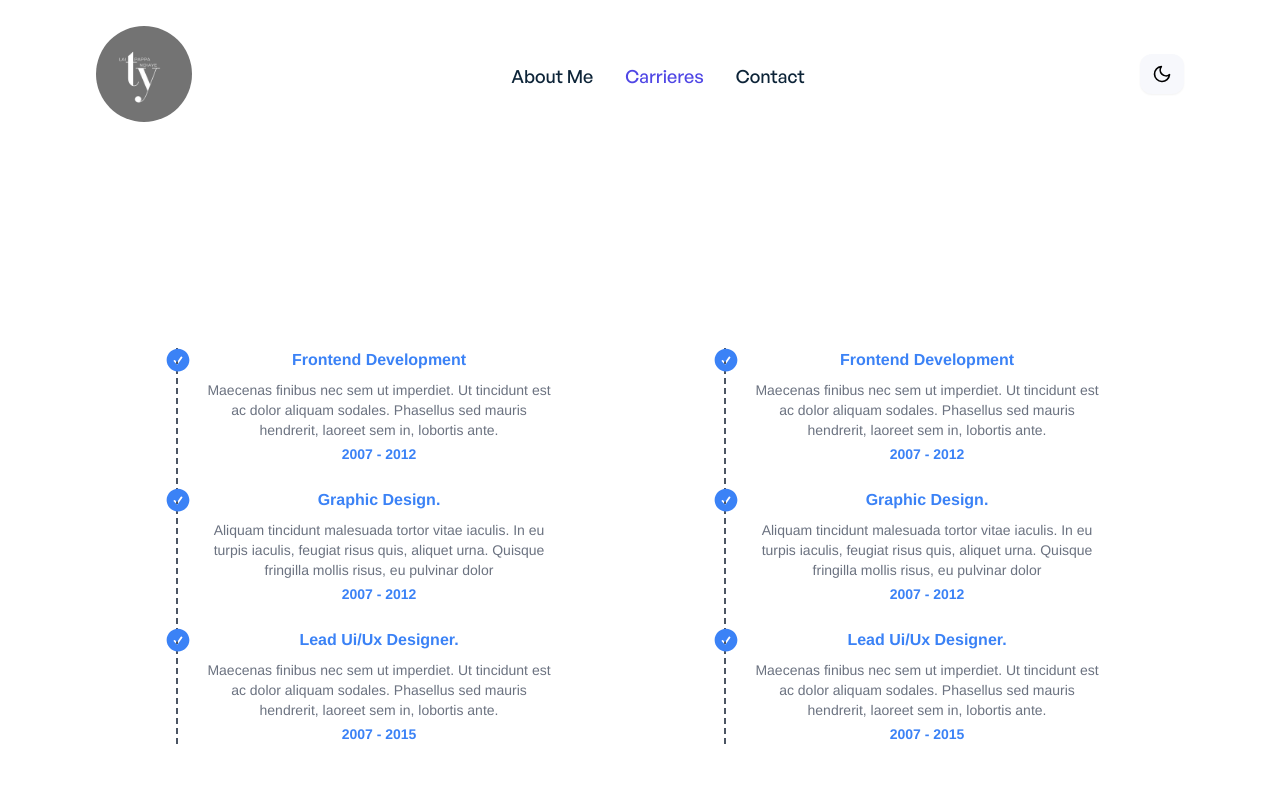
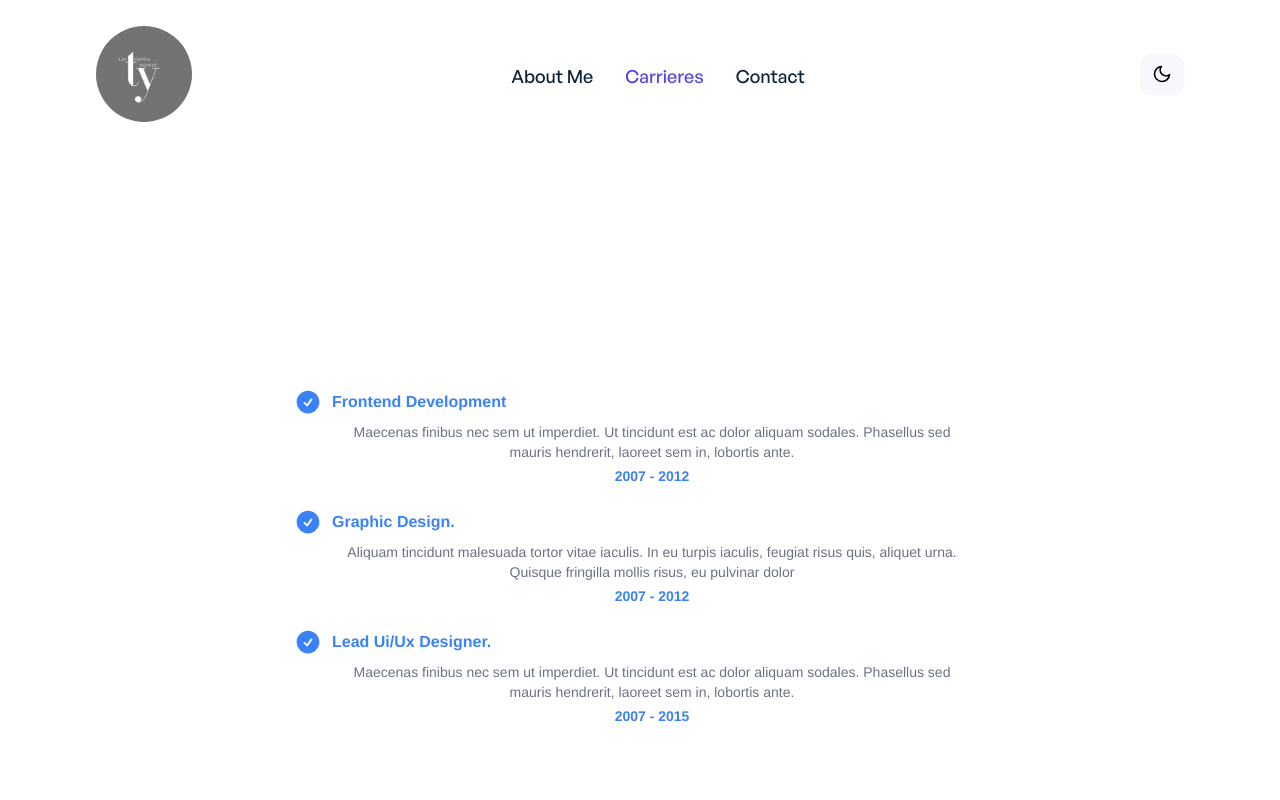
Before and after one commit to PappaLaity/v2-portfolio, a Vue app: page /carrieres in a window 1280 px wide. Shown: the top 800 px of the page. Built offline with nearby package versions, Linux system fonts and the light colour scheme; what vue-backtotop would draw is missing.

Commit message:
Update on Myself Presentation Creating scaffold for Education and Experiences

```diff
--- a/src/components/about/AboutMe.vue
+++ b/src/components/about/AboutMe.vue
@@ -6,12 +6,20 @@ export default {
         {
           id: 1,
           bio:
-              'Lorem ipsum dolor, sit amet consectetur adipisicing elit. Nihil vel illum asperiores dignissimos cumque quibusdam et fugiat voluptatem nobis suscipit explicabo, eaque consequatur nesciunt, fugit eligendi corporis laudantium adipisci soluta? Lorem ipsum, dolor sit amet consectetur adipisicing elit. Incidunt totam dolorum, ducimus obcaecati, voluptas facilis molestias nobis ut quam natus similique inventore excepturi optio ipsa deleniti fugit illo. Unde, amet! Lorem ipsum dolor sit amet, consectetur adipisicing elit. Ipsum illo necessitatibus perspiciatis! Aperiam perferendis labore temporibus, eos culpa corporis recusandae quas, fuga voluptatibus nesciunt odit libero tenetur neque consequatur ea.',
+              "Hi Guys, I'm Papa laity NDIAYE (Pappa Laity). I'm a software engineer. " +
+              "I am passionate about Information and Communication Technologies.  " +
+              "I am constantly looking for new knowledge in various fields of IT. " +
+              "I try to contribute in one way or another to the development of my community that I love to serve. " +
+              "I love basketball, swimming, expeditions and above all being in communion with nature",
+
         },
         {
           id: 2,
           bio:
-              'Lorem ipsum dolor, sit amet consectetur adipisicing elit. Nihil vel illum asperiores dignissimos cumque quibusdam et fugiat voluptatem nobis suscipit explicabo, eaque consequatur nesciunt, fugit eligendi corporis laudantium adipisci soluta?',
+              "Graduated in Software Engineering and Data Management. I have acquired experience over time by occupying various positions. " +
+              "Through various past companies, I gained experience in Front End and Back End Development mainly using language such as PHP, Javascript, JAVA. " +
+              "Likewise with researchers and my own curiosity I acquired expertise in the field of research, particularly on Artificial Intelligence (AI) and the Internet of Things (IoT)." +
+              "In addition to this, I acquire over time more leadership in project management, teamwork and problem solving.",
         },
       ],
     };
--- a/src/components/carrieres/Jobs.vue
+++ b/src/components/carrieres/Jobs.vue
@@ -18,7 +18,8 @@ export default {
 
 <template>
   <div class="flex h-screen items-center justify-center px-6 md:px-20">
-    <div class="space-y-6 border-l-2 border-dashed border-gray-600">
+<!--        <div class="space-y-6 border-l-2 border-dashed border-gray-600">-->
+    <div class="">
       <Post v-for="post in posts" :key="post.id" :post="post"></Post>
     </div>
   </div>
--- a/src/components/carrieres/Post.vue
+++ b/src/components/carrieres/Post.vue
@@ -8,18 +8,50 @@ export default {
 <template>
 
     <div class="relative w-full">
+
       <svg xmlns="http://www.w3.org/2000/svg" viewBox="0 0 24 24" fill="currentColor"
            class="absolute -top-0.5 z-10 -ml-3.5 h-7 w-7 rounded-full text-blue-500">
         <path fill-rule="evenodd"
               d="M2.25 12c0-5.385 4.365-9.75 9.75-9.75s9.75 4.365 9.75 9.75-4.365 9.75-9.75 9.75S2.25 17.385 2.25 12zm13.36-1.814a.75.75 0 10-1.22-.872l-3.236 4.53L9.53 12.22a.75.75 0 00-1.06 1.06l2.25 2.25a.75.75 0 001.14-.094l3.75-5.25z"
               clip-rule="evenodd"/>
       </svg>
-    <div class="ml-6">
-      <h4 class="font-bold text-blue-500">{{ post.title }}</h4>
+      <div class="ml-6 mt-6">
+        <h4 class="font-bold text-blue-500 text-start">{{ post.title }}</h4>
         <p class="mt-2 max-w-screen-sm text-sm text-gray-500">{{ post.description }}</p>
         <span class="mt-1 block text-sm font-semibold text-blue-500">{{ post.periode }}</span>
       </div>
     </div>
+
+  <!--    <div class="relative max-w-sm">-->
+<!--  <div class="relative max-full text-ternary-dark dark:text-ternary-light">-->
+<!--    <div class="mt-6 border-l-4 border-dotted px-4">-->
+<!--      <div class="text-start mb-2 pt-2">-->
+<!--        &lt;!&ndash;        Ajouter une hauteur un padding y une couleur &ndash;&gt;-->
+<!--        Poste du profil-->
+<!--      </div>-->
+<!--      <div class="flex items-center justify-between py-2 px-3">-->
+<!--        <div>-->
+<!--          Entreprise & lien(site Institutionnel)-->
+<!--        </div>-->
+<!--        <div>-->
+<!--          Periode-->
+<!--        </div>-->
+<!--      </div>-->
+<!--      &lt;!&ndash;  Description&ndash;&gt;-->
+<!--      <p class="text-start">-->
+<!--        Lorem ipsum dolor sit amet consectetur, adipisicing elit Cumque quidem-->
+<!--        id in consequuntur provident delectus dicta moles tiae velit perferendis ab necessitatibus cum illum quod-->
+<!--        voluptatibus architecto similique-->
+<!--      </p>-->
+<!--      &lt;!&ndash;  Liste des Taches&ndash;&gt;-->
+<!--      <ul class="text-start px-20 mt-3">-->
+<!--        <li>qwerty</li>-->
+<!--        <li>azerty</li>-->
+<!--      </ul>-->
+<!--      &lt;!&ndash;   Outils Utilises (ships)   &ndash;&gt;-->
+<!--    </div>-->
+<!--    <div class="absolute top-0 -ml-1.5 h-4 w-4 rounded-full bg-gray-600 dark:bg-amber-50"></div>-->
+<!--  </div>-->
 
 </template>
 
--- a/src/views/Carrieres.vue
+++ b/src/views/Carrieres.vue
@@ -12,14 +12,13 @@ export default {
 </script>
 
 <template>
-  <div class=" container mx-auto">
-
-    <div class="grid sm:grid sm:grid-cols-2 sm:gap-2">
+  <div>
+    <div class=" container mx-auto">
       <Jobs/>
+    </div>
+    <div class="container mx-auto">
       <Etudes/>
     </div>
-    <!-- Banner -->
-    <!-- Section Entreprise - Project et Skills   -->
   </div>
 </template>
 
```
Lines whose indentation alone changed are shown as unchanged.
